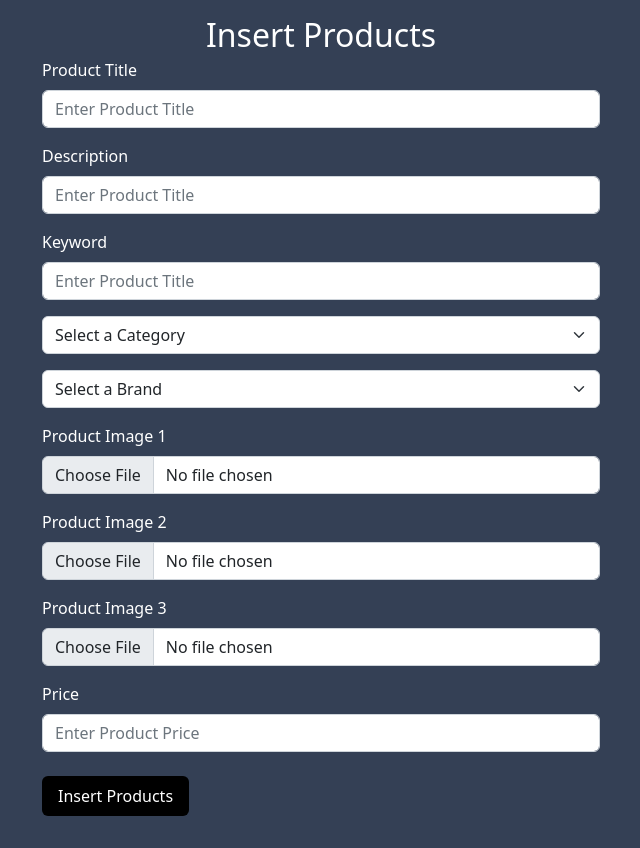
After one commit to meilindazheng/shoesstore, a PHP site: page /admin/insert_product.php in a window 1280 px wide. The commit adds this page. Shown: the whole page, without its empty margins (319-959 px from the left). Run offline with PHP 8.4, Linux system fonts and the light colour scheme.

Commit message:
add insert product page as administrator role

```diff
--- a/admin/index.php
+++ b/admin/index.php
@@ -36,7 +36,7 @@
             <div class="col-md-12 p-2">
                 <div class="text-center">
                     <button class="btn btn-sm"  style="background-color: #344055;" style="background-color: #344055;">
-                        <a href="" class="btn text-white">
+                        <a href="insert_product.php" class="btn text-white">
                             Insert Products
                         </a>
                     </button>
--- /dev/null
+++ b/admin/insert_product.php
@@ -0,0 +1,84 @@
+<!DOCTYPE html>
+<html lang="en">
+<head>
+    <meta charset="UTF-8">
+    <meta http-equiv="X-UA-Compatible" content="IE=edge">
+    <meta name="viewport" content="width=device-width, initial-scale=1.0">
+    <title>Insert Products</title>
+    <!-- Bootstrap link -->
+    <link rel="stylesheet" href="https://cdn.jsdelivr.net/npm/bootstrap@5.2.3/dist/css/bootstrap.min.css">
+    <!-- Font Awesome Link -->
+    <link rel="stylesheet" href="https://cdnjs.cloudflare.com/ajax/libs/font-awesome/6.2.1/css/all.min.css">
+    <!-- Link CSS -->
+    <link rel="stylesheet" href="style.css">
+</head>
+<body style="background-color: #344055;">
+    <div class="container mt-3">
+        <h2 class="text-center text-white mb-1">
+            Insert Products
+        </h2>
+        <!-- Form Insert Products -->
+        <form action="" method="post" enctype="multipart/form-data">
+            <!-- Product Title -->
+            <div class="form-outline mb-3 w-50 m-auto">
+                <label for="product_title" class="form-label"><p class="text-white mb-0">Product Title</p></label>
+                <input type="text" name ="product_title" id="product_title" class="form-control" placeholder="Enter Product Title" autocomplete="off" required="required"></input>
+            </div>
+            <!-- Product Description -->
+            <div class="form-outline mb-3 w-50 m-auto">
+                <label for="description" class="form-label"><p class="text-white mb-0">Description</p></label>
+                <input type="text" name ="description" id="description" class="form-control" placeholder="Enter Product Title" autocomplete="off" required="required"></input>
+            </div>
+            <!-- Product Keyword -->
+            <div class="form-outline mb-3 w-50 m-auto">
+                <label for="keywords" class="form-label"><p class="text-white mb-0">Keyword</p></label>
+                <input type="text" name ="keywords" id="keywords" class="form-control" placeholder="Enter Product Title" autocomplete="off" required="required"></input>
+            </div>
+            <!-- categories -->
+            <div class="form-outline mb-3 w-50 m-auto">
+                <select name="product_categories" id="" class="form-select">
+                    <option value="">Select a Category</option>
+                    <option value="">Category 1</option>
+                    <option value="">Category 2</option>
+                    <option value="">Category 3</option>
+                    <option value="">Category 4</option>
+                </select>
+            </div>
+            <!-- brands -->
+            <div class="form-outline mb-3 w-50 m-auto">
+                <select name="product_brand" id="" class="form-select">
+                    <option value="">Select a Brand</option>
+                    <option value="">Brand 1</option>
+                    <option value="">Brand 2</option>
+                    <option value="">Brand 3</option>
+                    <option value="">Brand 4</option>
+                </select>
+            </div>
+            <!-- Product Image 1 -->
+            <div class="form-outline mb-3 w-50 m-auto">
+                <label for="product_image1" class="form-label"><p class="text-white mb-0">Product Image 1</p></label>
+                <input type="file" name ="product_image1" id="product_image1" class="form-control"required="required"></input>
+            </div>
+            <!-- Product Image 2 -->
+            <div class="form-outline mb-3 w-50 m-auto">
+                <label for="product_image2" class="form-label"><p class="text-white mb-0">Product Image 2</p></label>
+                <input type="file" name ="product_image2" id="product_image2" class="form-control"required="required"></input>
+            </div>
+            <!-- Product Image 3 -->
+            <div class="form-outline mb-3 w-50 m-auto">
+                <label for="product_image3" class="form-label"><p class="text-white mb-0">Product Image 3</p></label>
+                <input type="file" name ="product_image3" id="product_image3" class="form-control"required="required"></input>
+            </div>
+            <!-- Product Price -->
+            <div class="form-outline mb-3 w-50 m-auto">
+                <label for="product_price" class="form-label"><p class="text-white mb-0">Price</p></label>
+                <input type="text" name ="product_price" id="product_price" class="form-control" placeholder="Enter Product Price" autocomplete="off" required="required"></input>
+            </div>
+            <!-- Submit Button -->
+            <div class="form-outline mb-3 w-50 m-auto">
+            <input type="submit" class="text-white border-0 p-2 my-2 rounded mb-3 px-3"name="insert_product" value="Insert Products" style="background-color: black;" aria-label="Insert Products" aria-describedby="basic-addon1"  style="background-color: #344055;">
+            </div>
+        </form>
+    </div>
+</body>
+</html>
```
Also changed, not shown: admin/insert_categories.php (+1 -8 lines), index.php (+12 -12 lines).
